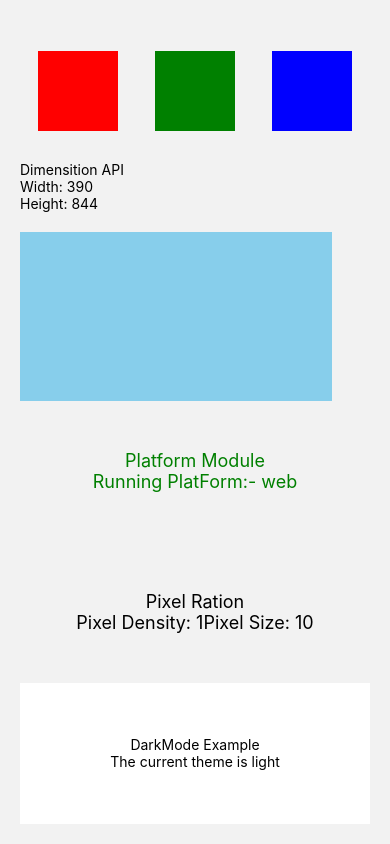
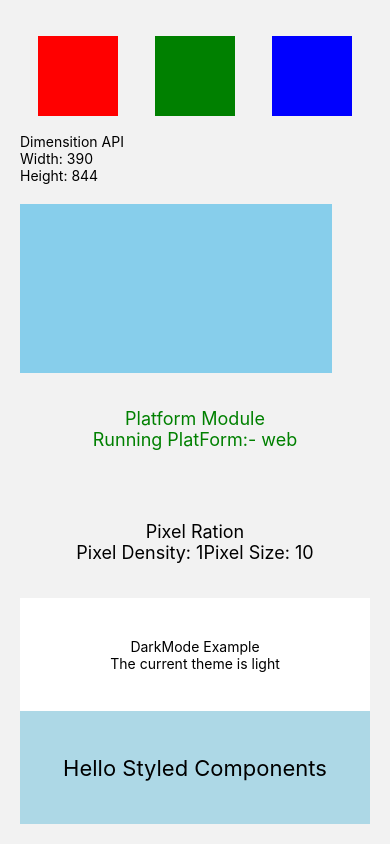
Before and after one commit to Ritesh-1703/React-Native, a React Native app in the folder Component_App/: screen / in a window 390 px wide. Built offline with nearby package versions, Linux system fonts and the light colour scheme.

Commit message:
StyledComponent Example

```diff
--- a/Component_App/App.tsx
+++ b/Component_App/App.tsx
@@ -17,6 +17,7 @@ import PlatformExample from './src/ResponsiveDesign/PlatformModule';
 import PixelRatioExample from './src/ResponsiveDesign/PixelRatioEx';
 import DarkMode from './src/Theming/DarkMode';
 import { globalStyles } from './src/Styling/globleStyle';
+import StyledComponent from './src/Theming/StyledComponent';
 export default function App() {
   return (
     <View style={globalStyles.container}>
@@ -30,6 +31,7 @@ export default function App() {
       <PlatformExample />
       <PixelRatioExample />
       <DarkMode />
+      <StyledComponent />
     </View>
   );
 }
--- a/Component_App/package.json
+++ b/Component_App/package.json
@@ -10,10 +10,11 @@
     "test": "jest"
   },
   "dependencies": {
+    "@react-native/new-app-screen": "0.84.1",
     "react": "19.2.3",
     "react-native": "0.84.1",
-    "@react-native/new-app-screen": "0.84.1",
-    "react-native-safe-area-context": "^5.5.2"
+    "react-native-safe-area-context": "^5.5.2",
+    "styled-components": "^6.3.11"
   },
   "devDependencies": {
     "@babel/core": "^7.25.2",
--- /dev/null
+++ b/Component_App/src/Theming/StyledComponent.jsx
@@ -0,0 +1,22 @@
+import React from 'react';
+import styled from 'styled-components/native';
+
+const Container = styled.View`
+  flex: 1;
+  justify-content: center;
+  align-items: center;
+  background-color: lightblue;
+`;
+
+const Title = styled.Text`
+  font-size: 22px;
+  color: black;
+`;
+
+export default function StyledComponent() {
+  return (
+    <Container>
+      <Title>Hello Styled Components</Title>
+    </Container>
+  );
+}
```
Also changed, not shown: 1 other file (tests, documents, lock files or other folders).
